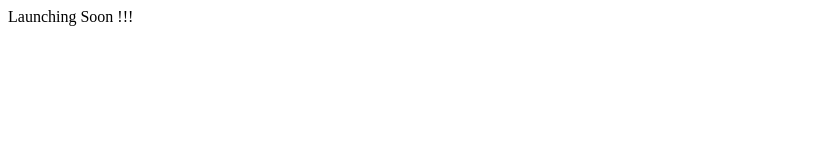
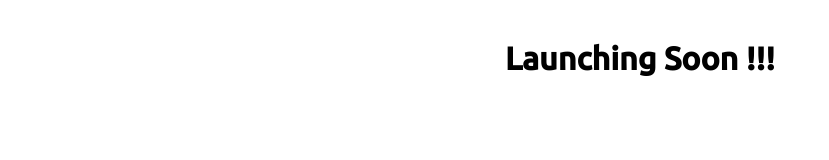
Before and after one commit to sattalabs/sattalabs.github.io, a plain HTML site: page index.html in a window 1280 px wide. Shown: the whole page, without its empty margins (0-829 px from the left). Drawn offline with Linux system fonts and the light colour scheme.

Commit message:
Update index.html

```diff
--- a/index.html
+++ b/index.html
@@ -1 +1,15 @@
-Launching Soon !!!
+<html>
+ <style type="text/css">
+   body{
+    font-family: 'Ubuntu', sans-serif;
+   }
+   h1{
+     text-align:center;
+     padding: 1em;
+   }
+  </style>
+  <link href="https://fonts.googleapis.com/css?family=Ubuntu:500" rel="stylesheet">
+  <body>
+    <h1 style="text-align:center;"> Launching Soon !!! </h1>
+  </body>
+</html>
```
